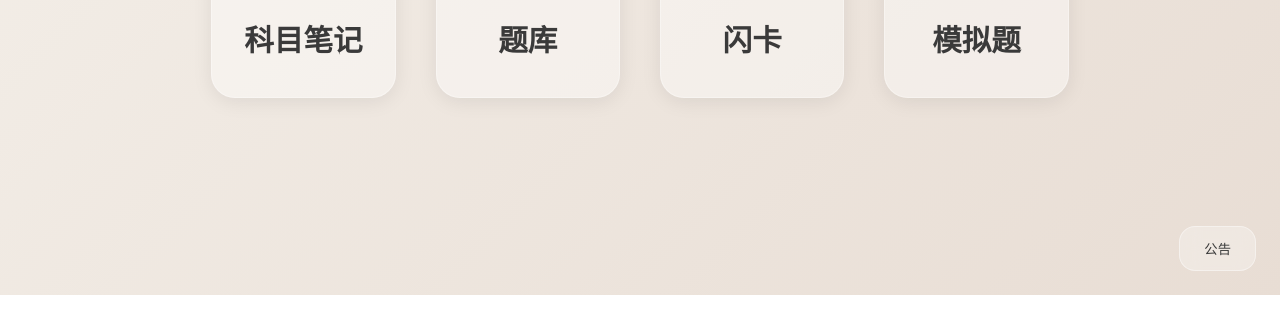
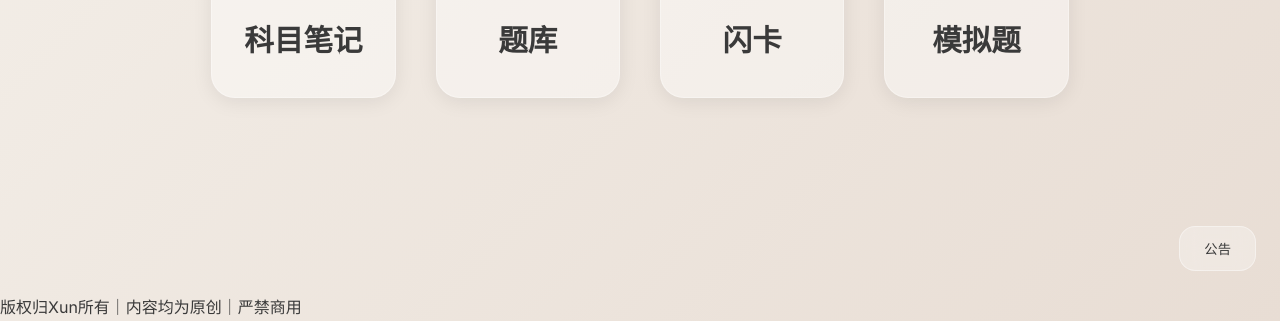
Before and after one commit to Xun1267/psynote, a website: page index.html in a window 1280 px wide. Shown: the part 509-830 px from the top of the page. Before the commit the page ends 804 px from the top, so only its background shows below. Drawn offline with nearby package versions, Linux system fonts and the light colour scheme.

Commit message:
加入水印，更新心理学史笔记

```diff
--- a/index.html
+++ b/index.html
@@ -226,5 +226,6 @@
     <script src="quizzes.js"></script>
     <script src="flashcards.js"></script>
     <script src="articles.js"></script>
+    <div class="site-watermark">版权归Xun所有｜内容均为原创｜严禁商用</div>
 </body>
 </html>
```
